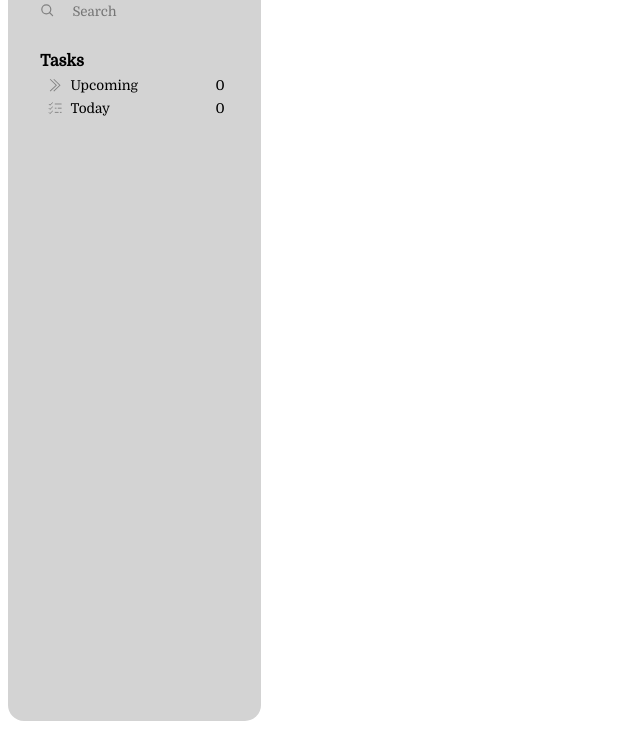
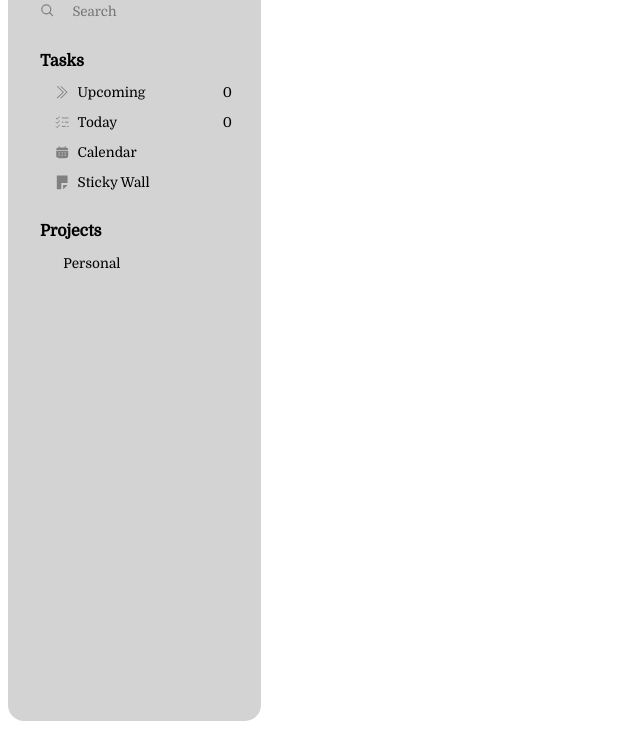
Before and after one commit to mn-chetan/todo, a website built with webpack: page src/template.html in a window 1280 px wide. Shown: the part 71-800 px from the top of the page, without its empty margins (0-640 px from the left). Built offline with nearby package versions, Linux system fonts and the light colour scheme.

Commit message:
Add Calendar, Sticky Wall, and Projects to sidebar
Updated template.html:
- Added "Calendar" and "Sticky Wall" items to .tasks with new SVG icons and labels.
- Introduced .projects section with "Projects" heading and "Personal" item (includes .random-color placeholder).

Modified sidebar.css:
- Increased --label-margin from 0.5rem to 0.95rem for more spacing.
- Added --content-font: 0.85rem variable for consistent typography.
- Applied font-size: var(--content-font) to .tasks and new .projects class.
- Styled .projects with margin-left: var(--content-margin) to match .tasks.

```diff
--- a/src/sidebar/sidebar.css
+++ b/src/sidebar/sidebar.css
@@ -4,7 +4,9 @@
   /* Space headers away from previous */
   --heading-margin: 2rem;
   /* Space labels away from header */
-  --label-margin: 0.5rem;
+  --label-margin: 0.95rem;
+  /* Font size of content */
+  --content-font: 0.85rem;
 
   width: 20%;
   height: calc(100vh - 1rem);
@@ -45,8 +47,9 @@
   outline: none;
 }
 
-.tasks {
-  font-size: 0.85rem;
+.tasks,
+.projects {
+  font-size: var(--content-font);
   margin-left: var(--content-margin);
 }
 
--- a/src/template.html
+++ b/src/template.html
@@ -149,6 +149,66 @@
           <span class="label">Today</span>
           <span>0</span>
         </div>
+
+        <div class="icon-label-wrapper">
+          <svg
+            viewBox="0 0 24 24"
+            fill="none"
+            xmlns="http://www.w3.org/2000/svg"
+            class="sidebar-icon"
+          >
+            <g id="SVGRepo_bgCarrier" stroke-width="0"></g>
+            <g
+              id="SVGRepo_tracerCarrier"
+              stroke-linecap="round"
+              stroke-linejoin="round"
+            ></g>
+            <g id="SVGRepo_iconCarrier">
+              <path
+                d="M7.75 2.5C7.75 2.08579 7.41421 1.75 7 1.75C6.58579 1.75 6.25 2.08579 6.25 2.5V4.07926C4.81067 4.19451 3.86577 4.47737 3.17157 5.17157C2.47737 5.86577 2.19451 6.81067 2.07926 8.25H21.9207C21.8055 6.81067 21.5226 5.86577 20.8284 5.17157C20.1342 4.47737 19.1893 4.19451 17.75 4.07926V2.5C17.75 2.08579 17.4142 1.75 17 1.75C16.5858 1.75 16.25 2.08579 16.25 2.5V4.0129C15.5847 4 14.839 4 14 4H10C9.16097 4 8.41527 4 7.75 4.0129V2.5Z"
+                fill="#808080"
+              ></path>
+              <path
+                fill-rule="evenodd"
+                clip-rule="evenodd"
+                d="M2 12C2 11.161 2 10.4153 2.0129 9.75H21.9871C22 10.4153 22 11.161 22 12V14C22 17.7712 22 19.6569 20.8284 20.8284C19.6569 22 17.7712 22 14 22H10C6.22876 22 4.34315 22 3.17157 20.8284C2 19.6569 2 17.7712 2 14V12ZM17 14C17.5523 14 18 13.5523 18 13C18 12.4477 17.5523 12 17 12C16.4477 12 16 12.4477 16 13C16 13.5523 16.4477 14 17 14ZM17 18C17.5523 18 18 17.5523 18 17C18 16.4477 17.5523 16 17 16C16.4477 16 16 16.4477 16 17C16 17.5523 16.4477 18 17 18ZM13 13C13 13.5523 12.5523 14 12 14C11.4477 14 11 13.5523 11 13C11 12.4477 11.4477 12 12 12C12.5523 12 13 12.4477 13 13ZM13 17C13 17.5523 12.5523 18 12 18C11.4477 18 11 17.5523 11 17C11 16.4477 11.4477 16 12 16C12.5523 16 13 16.4477 13 17ZM7 14C7.55228 14 8 13.5523 8 13C8 12.4477 7.55228 12 7 12C6.44772 12 6 12.4477 6 13C6 13.5523 6.44772 14 7 14ZM7 18C7.55228 18 8 17.5523 8 17C8 16.4477 7.55228 16 7 16C6.44772 16 6 16.4477 6 17C6 17.5523 6.44772 18 7 18Z"
+                fill="#808080"
+              ></path>
+            </g>
+          </svg>
+          <span class="label">Calendar</span>
+        </div>
+
+        <div class="icon-label-wrapper">
+          <svg
+            viewBox="0 0 16 16"
+            fill="none"
+            xmlns="http://www.w3.org/2000/svg"
+            transform="matrix(1, 0, 0, -1, 0, 0)"
+            class="sidebar-icon"
+          >
+            <g id="SVGRepo_bgCarrier" stroke-width="0"></g>
+            <g
+              id="SVGRepo_tracerCarrier"
+              stroke-linecap="round"
+              stroke-linejoin="round"
+            ></g>
+            <g id="SVGRepo_iconCarrier">
+              <path d="M7 0H2V16H14V7H7V0Z" fill="#808080"></path>
+              <path d="M9 0V5H14L9 0Z" fill="#808080"></path>
+            </g>
+          </svg>
+          <span class="label">Sticky Wall</span>
+        </div>
+      </div>
+
+      <div class="projects">
+        <h3 class="sidebar-heading">Projects</h3>
+
+        <div class="icon-label-wrapper">
+          <div class="random-color"></div>
+          <span class="label">Personal</span>
+        </div>
       </div>
     </aside>
   </body>
```
